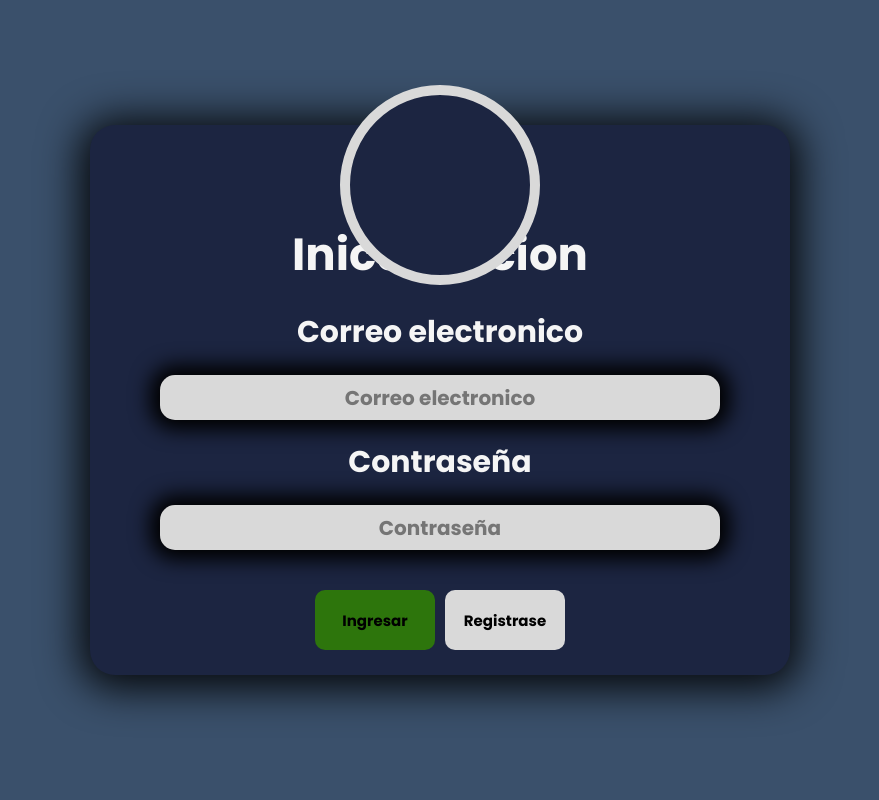
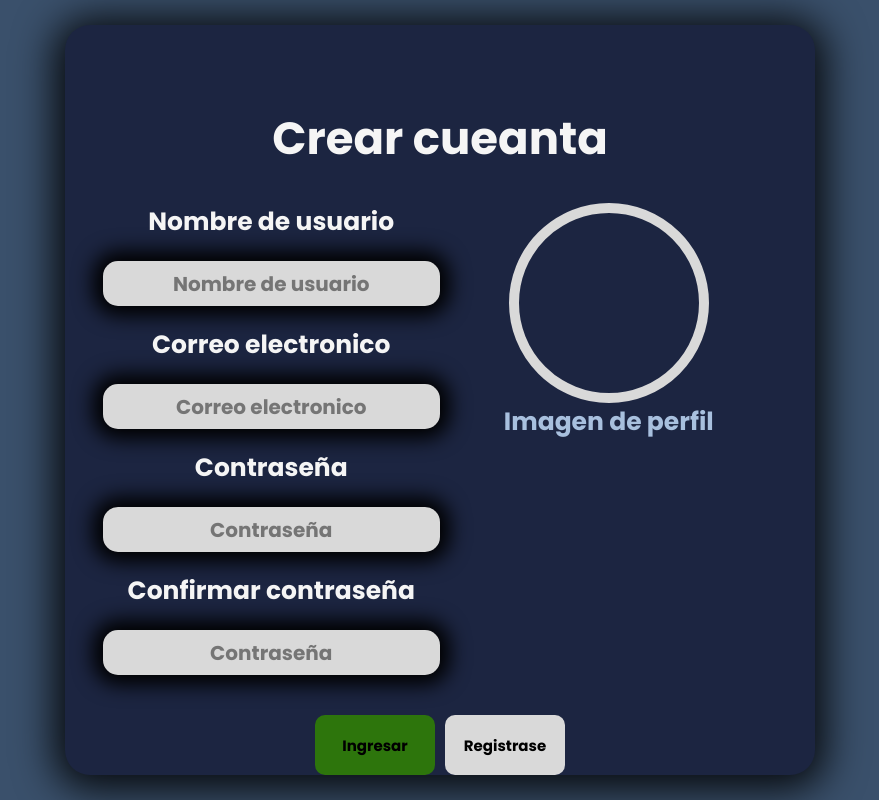
Before and after one commit to DiegoGReyna/proyecto-final-poi, a React (Create React App) app: page / in a window 1280 px wide. Shown: the whole page, without its empty margins (200-1079 px from the left). Built offline with nearby package versions, Linux system fonts and the light colour scheme.

Commit message:
componente CreateAccount

```diff
--- a/src/App.js
+++ b/src/App.js
@@ -1,11 +1,14 @@
 
 import './App.css';
 import LoginForm from './componenetes/LoginForm';
+import CreateAccount from './componenetes/CreateAccount';
 
 function App() {
+
   return (
     <div className="App">
-      <LoginForm />
+      {/* <LoginForm /> */}
+      <CreateAccount />
     </div>
   );
 }
--- /dev/null
+++ b/src/Hojas-de-estilo/CreateAccount.css
@@ -0,0 +1,195 @@
+:root {
+    --Color1: #0B132B;
+    --Color2: #1C2541;
+    --Color3: #3A506B;
+    --Color4: #3E6585;
+    --Color5: #A8C0DE;
+    --Color6: #D9D9D9;
+    --VerdeFuerte: #2D750C;
+    --VerClaro: #40A611;
+}
+
+*,
+*:before,
+*:after {
+    box-sizing: inherit;
+    margin: 0;
+    padding: 0;
+}
+
+html {
+    font-size: 62.5%;
+    box-sizing: border-box;
+    height: 100%;
+}
+
+.BoxImgPage {
+    background-color: var(--Color2);
+    width: 20rem;
+    height: 20rem;
+    position: absolute;
+    border-radius: 10rem;
+    top: 8.5rem;
+    border: 10px solid var(--Color6);
+
+}
+
+.ContainerCreatAccount {
+    display: flex;
+    background-color: var(--Color2);
+    width: 75rem;
+    height: 75rem;
+    box-shadow: 0px 4px 40px 10px rgb(0 0 0 / 90%);
+    border-radius: 2.5rem;
+    flex-direction: column;
+    align-items: center;
+
+
+}
+
+.ContainerCreatAccount form {
+    width: 100%;
+    height: 100%;
+    display: flex;
+    justify-content: center;
+    flex-direction: column;
+    align-items: center;
+}
+
+.BoxTitle {
+    height: 20%;
+    text-align: center;
+    display: flex;
+    align-items: center;
+    justify-content: center;
+    margin-top: 5rem;
+}
+
+.TitleText {
+    text-align: center;
+    color: whitesmoke;
+    font-weight: bold;
+    font-size: 4.5rem;
+}
+
+.DataCreateAccountBox {
+
+    width: 90%;
+    display: flex;
+    flex-direction: row;
+    align-items: center;
+}
+
+.DataCreateAccountBox label {
+    font-weight: bold;
+    font-size: 2.5rem;
+    color: whitesmoke
+}
+
+.InpStyle {
+    width: 100%;
+    box-shadow: 0px 0px 20px 10px #000000;
+    border-radius: 15px;
+    height: 4.5rem;
+    background-color: var(--Color6);
+    margin: 2rem 0 2rem 0;
+    font-family: 'Poppins', sans-serif;
+    font-weight: bold;
+    font-size: 2rem;
+    text-align: center;
+    border: none;
+
+
+}
+
+.TwoButtons {
+    margin-top: 2rem;
+    display: flex;
+    width: 100%;
+    flex-direction: row;
+    align-items: center;
+    justify-content: center;
+    font-family: 'Poppins', sans-serif;
+    height: 6rem;
+}
+
+.InpSubmit {
+    height: 6rem;
+    width: 12rem;
+    background-color: var(--VerdeFuerte);
+    transition: all 0.5s;
+    font-size: 1.5rem;
+    font-weight: bold;
+    font-family: 'Poppins', sans-serif;
+    margin-right: 0.5rem;
+    border-radius: 1rem;
+    border: none;
+    cursor: pointer;
+}
+
+.InpSubmit:hover {
+    background-color: var(--VerClaro);
+    color: var(--Color6);
+    box-shadow: inset 0px 0px 11px 10px rgba(0, 0, 0, 0.46);
+
+}
+
+.InpRegistrarse {
+    width: 12rem;
+    height: 6rem;
+    text-align: center;
+    display: flex;
+    align-items: center;
+    justify-content: center;
+    background-color: var(--Color6);
+    font-family: 'Poppins', sans-serif;
+    font-size: 1.5rem;
+    margin-left: 0.5rem;
+    font-weight: bold;
+    color: black;
+    text-decoration: none;
+    border-radius: 1rem;
+    border: none;
+    transition: all 0.5s;
+}
+
+.InpRegistrarse:hover {
+    box-shadow: inset 0px 0px 11px 10px rgba(0, 0, 0, 0.46);
+}
+
+.ContainerInfoCreateAccount {
+    width: 50%;
+    display: flex;
+    flex-direction: column;
+    align-items: center;
+}
+
+.ContainerImgCreateAccount {
+    width: 50%;
+    display: flex;
+    flex-direction: column;
+    align-items: center;
+    height: 100%;
+
+}
+
+
+.BoxImageCreateAccout {
+
+    width: 20rem;
+    height: 20rem;
+    border-radius: 10rem;
+    border: 10px solid var(--Color6);
+
+}
+
+.ContainerImgCreateAccount input[type="file"] {
+    display: none;
+}
+
+.ContainerImgCreateAccount .labelFileUploaed {
+    color: var(--Color5);
+    cursor: pointer;
+
+
+}
--- /dev/null
+++ b/src/componenetes/CreateAccount.jsx
@@ -0,0 +1,69 @@
+import React, { useState } from "react";
+import '../Hojas-de-estilo/CreateAccount.css';
+
+
+function CreateAccount() {
+    const [imgPreview, setImgPreview] = useState(null);
+    const [error, setError] = useState(false);
+    const handleImageChange = (e) => {
+        const selected = e.target.files[0];
+        const ALLOWED_TYPES = ["image/png", "image/jpeg", "image/jpg"];
+        if (selected && ALLOWED_TYPES.includes(selected.type)) {
+            let reader = new FileReader();
+            reader.onloadend = () => {
+                setImgPreview(reader.result);
+
+            };
+            reader.readAsDataURL(selected);
+        } else {
+            setError(true);
+            console.log("Arhivo no soportado")
+        }
+    };
+
+    return (
+        <div>
+            <div className='ContainerCreatAccount'>
+
+                <form>
+                    <div className='BoxTitle'>
+                        <h2 className='TitleText'>Crear cueanta</h2>
+                    </div>
+                    <div className='DataCreateAccountBox'>
+                        <div className="ContainerInfoCreateAccount">
+                            <label htmlFor="InpCreatAccUserName">Nombre de usuario</label>
+                            <input className='InpStyle' placeholder='Nombre de usuario' type="text" name="" id="InpCreatAccUserName" />
+                            <label htmlFor="InpCreatAccMail">Correo electronico</label>
+                            <input className='InpStyle' placeholder='Correo electronico' type="email" name="" id="InpCreatAccMail" />
+                            <label htmlFor="InpCreatAccPsw">Contraseña</label>
+                            <input className='InpStyle' placeholder='Contraseña' type="password" name="" id="InpCreatAccPsw" />
+                            <label htmlFor="InpCreatAccConfPsw">Confirmar contraseña</label>
+                            <input className='InpStyle' placeholder='Contraseña' type="password" name="" id="InpCreatAccConfPsw" />
+                        </div>
+                        <div className="ContainerImgCreateAccount">
+                            <div className="BoxImageCreateAccout"
+
+                                style={{
+                                    backgroundImage: imgPreview
+                                        ? 'url("${imgPreview}")'
+                                        : "#40A611"
+                                }}
+                            >
+
+
+                            </div>
+                            <label className="labelFileUploaed" htmlFor="InptFileCreateAccount" >Imagen de perfil</label>
+                            <input className="InpFileStyle" type="file" name="" id="InptFileCreateAccount" onChange={handleImageChange} />
+                        </div>
+                    </div>
+
+                    <div className='TwoButtons'>
+                        <input className='InpSubmit' type="submit" value="Ingresar" />
+                        <a className='InpRegistrarse' href="http://">Registrase</a>
+                    </div>
+                </form >
+            </div >
+        </div >
+    );
+}
+export default CreateAccount
--- a/src/componenetes/LoginForm.jsx
+++ b/src/componenetes/LoginForm.jsx
@@ -1,5 +1,5 @@
 
-// import React from 'react';
+import React from 'react';
 import '../Hojas-de-estilo/LoginForm.css';
 
 function LoginForm() {
```
